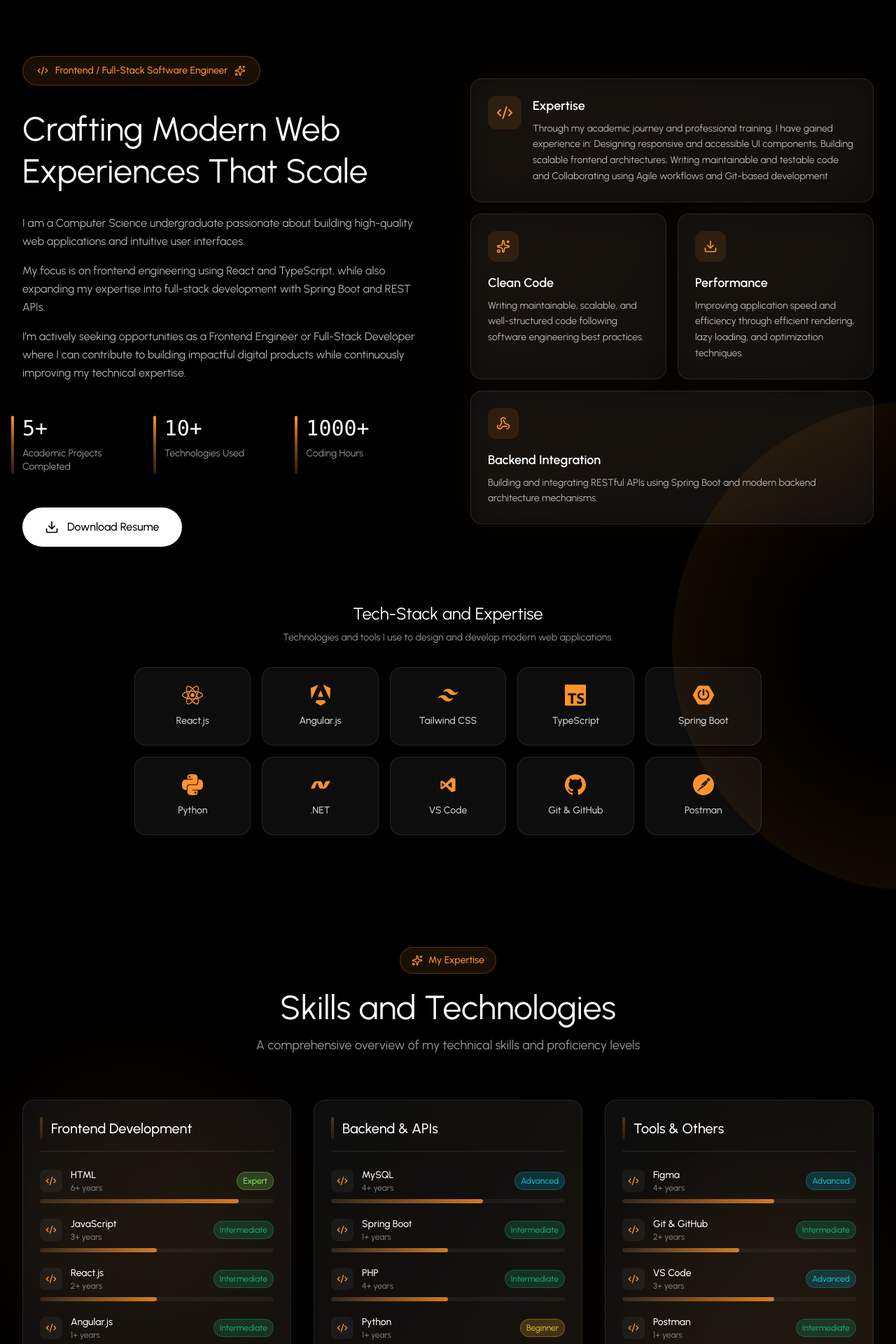
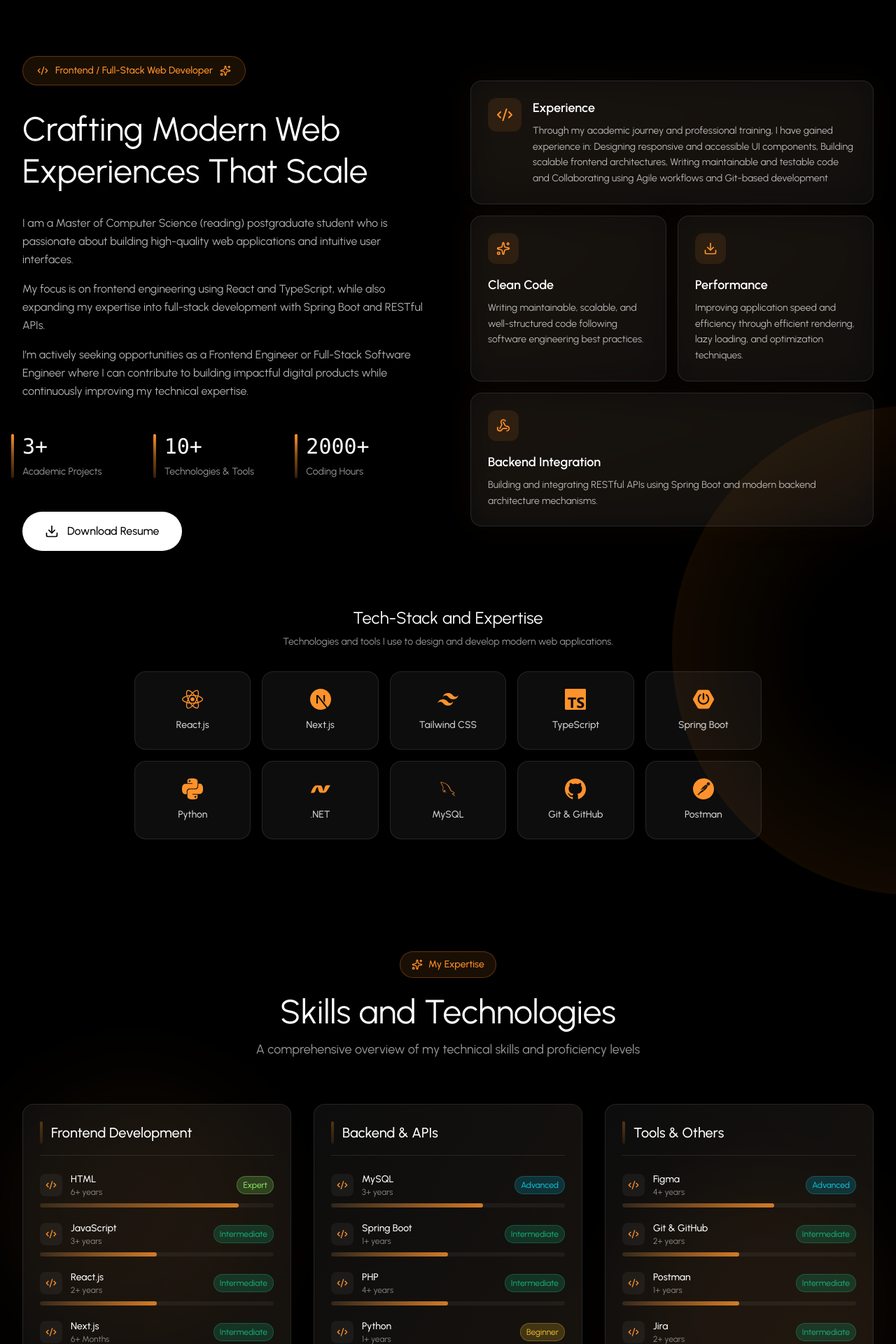
Before and after one commit to MRavindu/Portfolio, a React (Vite) app in the folder developer-portfolio/: page / in a window 1280 px wide. Shown: the part 800-2720 px from the top of the page at 70% size. Built offline with nearby package versions, Linux system fonts and the light colour scheme.

Commit message:
Updated the information

```diff
--- a/developer-portfolio/src/components/sections/About.jsx
+++ b/developer-portfolio/src/components/sections/About.jsx
@@ -33,7 +33,7 @@
                                 <div className="inline-flex items-center gap-2.5 px-5 py-2.5 border border-primary/30 bg-primary/10 rounded-full w-fit">
                                     <Code2 className="w-4 h-4 text-primary" />
                                     <span className="text-sm text-primary font-medium">
-                                        Frontend / Full-Stack Software Engineer
+                                        Frontend / Full-Stack Web Developer
                                     </span>
                                     <Sparkles className="w-4 h-4 text-primary" />
                                 </div>
@@ -95,7 +95,7 @@
                                             <Code2 className="w-6 h-6 text-primary" />
                                         </div>
                                         <div className="flex-1">
-                                            <h3 className="text-lg font-semibold text-white mb-2">Expertise</h3>
+                                            <h3 className="text-lg font-semibold text-white mb-2">Experience</h3>
                                             <p className="text-sm text-white/70 leading-relaxed">
                                                 Through my academic journey and professional training, I have gained experience in: Designing responsive and accessible UI components, Building scalable frontend architectures, Writing maintainable and testable code and Collaborating using Agile workflows and Git-based development
                                             </p>
--- a/developer-portfolio/src/components/sections/Skills.jsx
+++ b/developer-portfolio/src/components/sections/Skills.jsx
@@ -10,6 +10,7 @@
             skills.find(s => s.name === 'HTML'),
             skills.find(s => s.name === 'JavaScript'),
             skills.find(s => s.name === 'React.js'),
+            skills.find(s => s.name === 'Next.js'),
             skills.find(s => s.name === 'Angular.js'),
             skills.find(s => s.name === 'Tailwind CSS'),
             skills.find(s => s.name === 'Bootstrap'),
--- a/developer-portfolio/src/data/projects.js
+++ b/developer-portfolio/src/data/projects.js
@@ -59,37 +59,37 @@
         githubUrl: 'https://github.com',
     },
 
-    {
-        id: 6,
-        title: 'E-Commerce Platform',
-        description: 'Full-stack onlie shopping application with real-time inventory management, secure payment',
-        image: '/images/projects/project.png',
-        category: 'UI Designs',
-        technologies: ['React', 'Node.js', 'MongoDB', 'Stripe'],
-        metrics: '40% increase in conversion',
-        demoUrl: 'https://abc.com',
-        figmaUrl: 'https://github.com',
-    },
+    // {
+    //     id: 6,
+    //     title: 'E-Commerce Platform',
+    //     description: 'Full-stack onlie shopping application with real-time inventory management, secure payment',
+    //     image: '/images/projects/project.png',
+    //     category: 'UI Designs',
+    //     technologies: ['React', 'Node.js', 'MongoDB', 'Stripe'],
+    //     metrics: '40% increase in conversion',
+    //     demoUrl: 'https://abc.com',
+    //     figmaUrl: 'https://github.com',
+    // },
 
-    {
-        id: 7,
-        title: 'E-Commerce Platform',
-        description: 'Full-stack onlie shopping application with real-time inventory management, secure payment',
-        image: '/images/projects/project.png',
-        category: 'Static Website',
-        technologies: ['React', 'Node.js', 'MongoDB', 'Stripe'],
-        metrics: '40% increase in conversion',
-        demoUrl: 'https://abc.com',
-        githubUrl: 'https://github.com',
-    },
+    // {
+    //     id: 7,
+    //     title: 'E-Commerce Platform',
+    //     description: 'Full-stack onlie shopping application with real-time inventory management, secure payment',
+    //     image: '/images/projects/project.png',
+    //     category: 'Static Website',
+    //     technologies: ['React', 'Node.js', 'MongoDB', 'Stripe'],
+    //     metrics: '40% increase in conversion',
+    //     demoUrl: 'https://abc.com',
+    //     githubUrl: 'https://github.com',
+    // },
 
     {
         id: 8,
-        title: 'E-Commerce Platform',
-        description: 'Full-stack onlie shopping application with real-time inventory management, secure payment',
+        title: 'Space Defender',
+        description: 'A space defender mini game application made using python as a language learning project',
         image: `${import.meta.env.BASE_URL}images/projects/PythonGame.png`,
         category: 'MiniApps',
-        technologies: ['React', 'Node.js', 'MongoDB', 'Stripe'],
+        technologies: ['python'],
         metrics: '40% increase in conversion',
         demoUrl: 'https://abc.com',
         figmaUrl: 'https://github.com',
--- a/developer-portfolio/src/data/skills.js
+++ b/developer-portfolio/src/data/skills.js
@@ -1,6 +1,6 @@
-import { DiDotnet, DiVisualstudio, DiJava } from "react-icons/di";
+import { DiDotnet, DiMysql, DiJava } from "react-icons/di";
 
-import { SiReact, SiAngular, SiTypescript, SiPython, SiTailwindcss, SiSpringboot, SiIntellijidea, SiGithub, SiPostman, SiWordpress, SiJira, SiFigma, SiHtml5, SiJavascript, SiPhp, SiMysql, SiMongodb } from "react-icons/si";
+import { SiReact, SiNextdotjs, SiTypescript, SiPython, SiTailwindcss, SiSpringboot, SiIntellijidea, SiGithub, SiPostman, SiWordpress, SiJira, SiFigma, SiHtml5, SiJavascript, SiPhp, SiMysql, SiMongodb } from "react-icons/si";
 
 export const skills = [
   // -------------START OF SKILLS GRID-------------
@@ -13,10 +13,10 @@
   },
   {
     id: 2,
-    name: "Angular.js",
-    icon: SiAngular,
+    name: "Next.js",
+    icon: SiNextdotjs,
     level: "Intermediate",
-    experience: "1+ years"
+    experience: "6+ Months"
   },
   {
     id: 3,
@@ -56,8 +56,8 @@
   },
   {
     id: 8,
-    name: "VS Code",
-    icon: DiVisualstudio,
+    name: "MySQL",
+    icon: DiMysql,
     level: "Advanced",
     experience: "3+ years"
   },
--- a/developer-portfolio/src/utils/constants.js
+++ b/developer-portfolio/src/utils/constants.js
@@ -6,9 +6,9 @@
    tagline: 'Crafting seamless digital experiences with modern web technology etc.',
     resume: '/Portfolio/documents/resume.pdf',
     bio: [
-        "I am a Computer Science undergraduate passionate about building high-quality web applications and intuitive user interfaces.",
-        "My focus is on frontend engineering using React and TypeScript, while also expanding my expertise into full-stack development with Spring Boot and REST APIs.",
-        "I’m actively seeking opportunities as a Frontend Engineer or Full-Stack Developer where I can contribute to building impactful digital products while continuously improving my technical expertise."
+        "I am a Master of Computer Science (reading) postgraduate student who is passionate about building high-quality web applications and intuitive user interfaces.",
+        "My focus is on frontend engineering using React and TypeScript, while also expanding my expertise into full-stack development with Spring Boot and RESTful APIs.",
+        "I’m actively seeking opportunities as a Frontend Engineer or Full-Stack Software Engineer where I can contribute to building impactful digital products while continuously improving my technical expertise."
     ]
 };
 
@@ -20,16 +20,16 @@
 };
 
 export const STATS = [
-    { label: 'Years Experience', value: '2+' },
-    { label: 'Projects Completed', value: '3+' },
+    { label: 'Coding Experience', value: '2+' },
+    { label: 'Projects Completed', value: '4+' },
     { label: 'Familiar Technologies', value: '10+' },
-    { label: 'Focus on Clean Code', value: '98%' }
+    { label: 'Timely Deliveries', value: '95%' }
 ];
 
 export const ABOUT_STATS = [
-{ label: 'Academic Projects Completed', value: '5+' },
-{ label: 'Technologies Used', value: '10+' },
-{ label: 'Coding Hours', value: '1000+' }
+{ label: 'Academic Projects', value: '3+' },
+{ label: 'Technologies & Tools', value: '10+' },
+{ label: 'Coding Hours', value: '2000+' }
 ];
 
 export const NAV_LINKS = [
```
